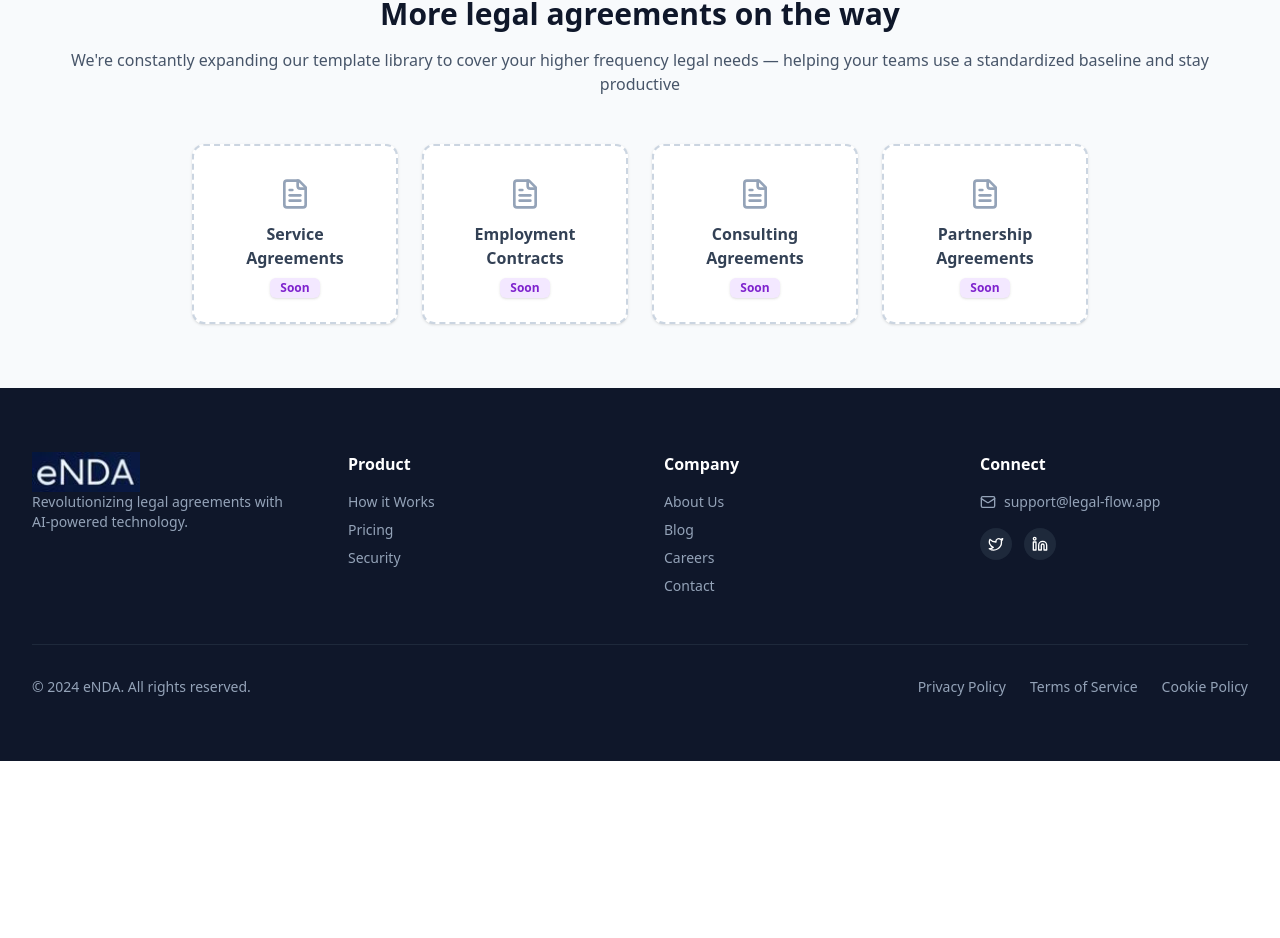
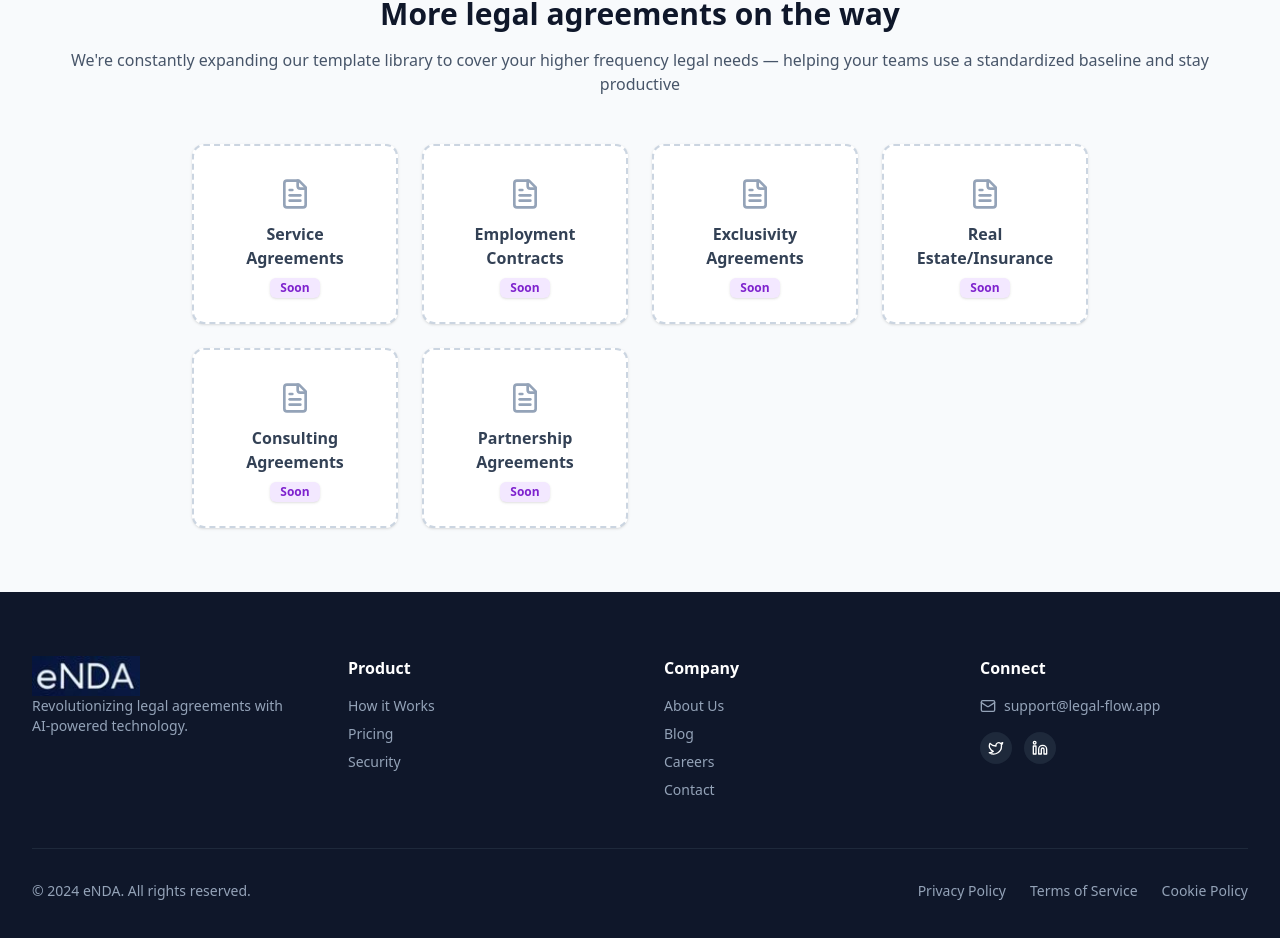
Before and after one commit to alemigo/legalflow, a React (Vite) app: page /enda in a window 1280 px wide. Shown: the part 8307-9245 px from the top of the page. Before the commit the page ends 9068 px from the top, so only its background shows below. Built offline with nearby package versions, Linux system fonts and the light colour scheme.

Commit message:
Landing.jsx

```diff
--- a/src/pages/Landing.jsx
+++ b/src/pages/Landing.jsx
@@ -858,7 +858,7 @@ export default function Landing() {
             </p>
           </div>
           <div className="grid md:grid-cols-4 gap-6 max-w-4xl mx-auto">
-            {['Service Agreements', 'Employment Contracts', 'Consulting Agreements', 'Partnership Agreements'].map((item, idx) => (
+            {['Service Agreements', 'Employment Contracts', 'Exclusivity Agreements', 'Real Estate/Insurance', 'Consulting Agreements', 'Partnership Agreements'].map((item, idx) => (
               <Card key={idx} className="text-center border-2 border-dashed border-slate-300 bg-white">
                 <CardContent className="pt-8 pb-6">
                   <FileText className="w-8 h-8 text-slate-400 mx-auto mb-3" />
```
